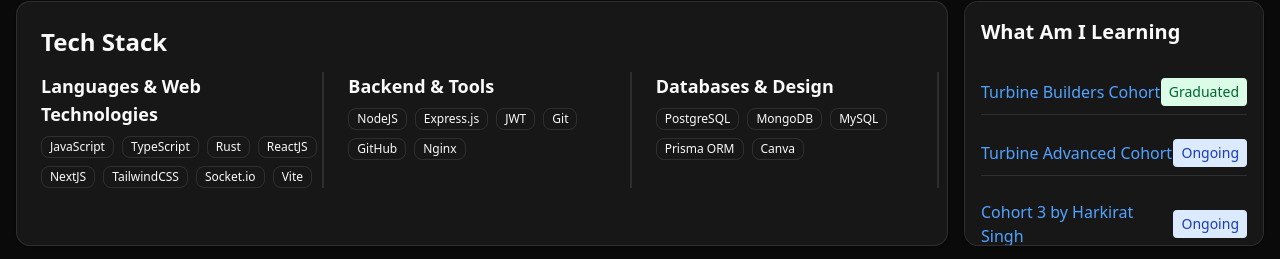
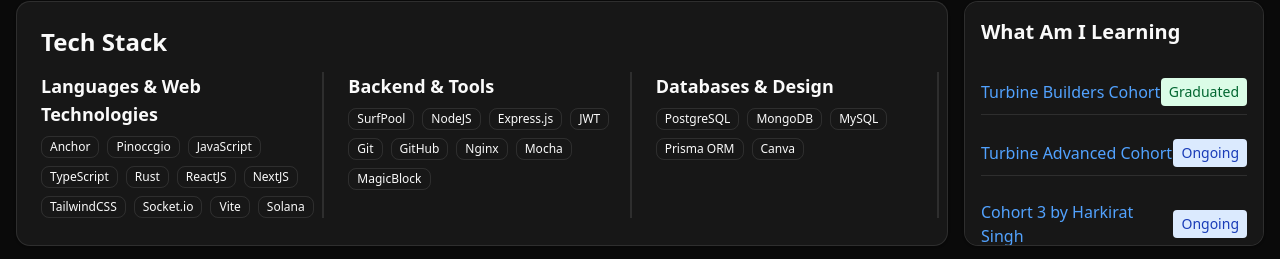
Before and after one commit to raunit-dev/portfolio, a Next.js app: page / in a window 1280 px wide. Shown: the part 538-797 px from the top of the page. Built offline with nearby package versions, Linux system fonts and the light colour scheme.

Commit message:
done for july

```diff
--- a/src/components/TechStack.tsx
+++ b/src/components/TechStack.tsx
@@ -5,6 +5,8 @@
   {
     title: "Languages & Web Technologies",
     items: [
+      "Anchor",
+      "Pinoccgio",
       "JavaScript",
       "TypeScript",
       "Rust",
@@ -13,17 +15,21 @@
       "TailwindCSS",
       "Socket.io",
       "Vite",
+      "Solana"
     ],
   },
   {
     title: "Backend & Tools",
     items: [
+      "SurfPool",
       "NodeJS",
       "Express.js",
       "JWT",
       "Git",
       "GitHub",
       "Nginx",
+      "Mocha",
+      "MagicBlock",
     ],
   },
   {
```
